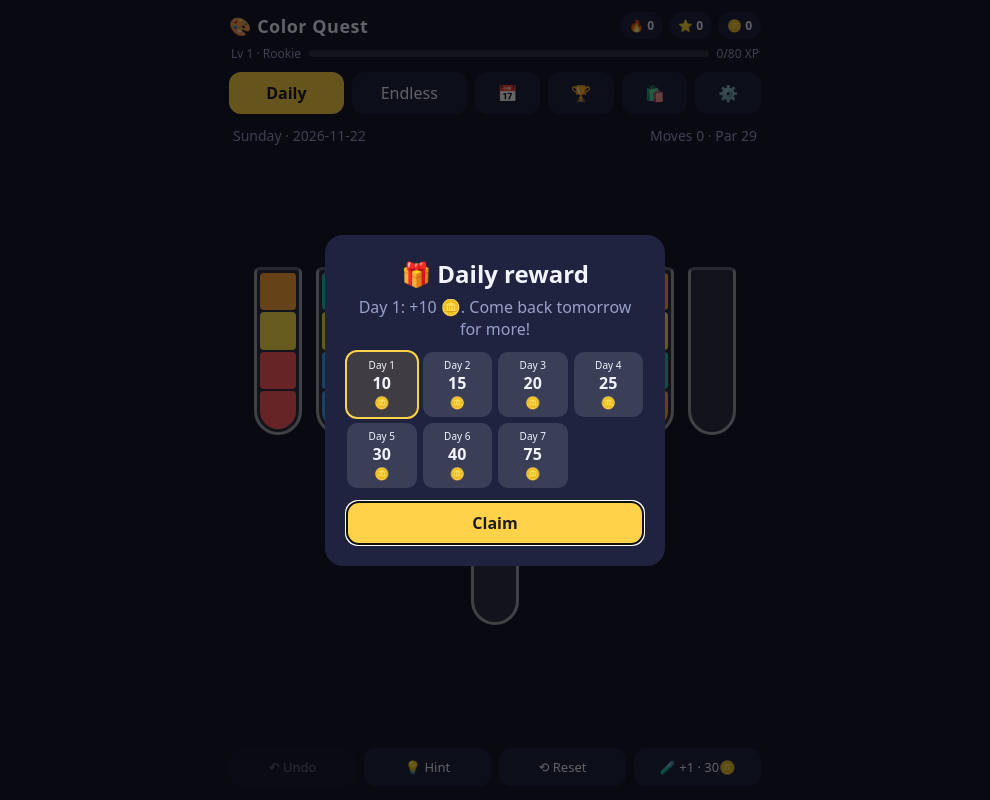
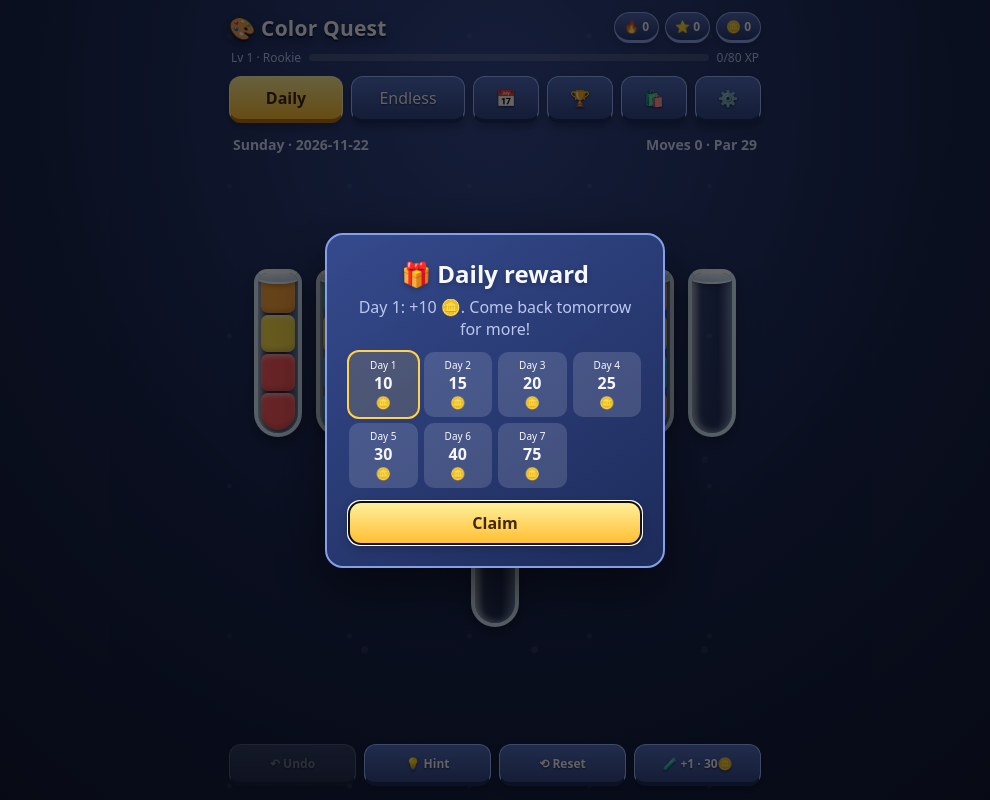
Before and after one commit to siddik-web/color-quest-pwa, a website: page index.html in a window 1280 px wide. Shown: the whole page, without its empty margins (145-1135 px from the left). Drawn offline with Linux system fonts and the light colour scheme.

Commit message:
Refresh Color Quest UI with polished 2D game styling

```diff
--- a/index.html
+++ b/index.html
@@ -77,6 +77,29 @@ dialog .row button{flex:1}
 .dr.got{opacity:.45}
 .dr.now{outline:2px solid var(--accent);background:rgba(255,210,74,.15)}
 #confetti{position:fixed;left:0;top:0;width:100%;height:100%;pointer-events:none}
+</style>
+<style>
+/* Color Quest 2D graphics refresh */
+:root{--bg:#172044;--panel:#263568;--text:#f7f8ff;--muted:#bbc7ee;--accent:#ffd24a;--glass:rgba(255,255,255,.14)}
+html,body{background:radial-gradient(ellipse at 50% 12%,#354b91 0%,#19254e 52%,#10172f 100%);background-attachment:fixed}
+#app{background-image:radial-gradient(circle at 12% 24%,#ffffff12 0 2px,transparent 3px),radial-gradient(circle at 88% 42%,#ffffff12 0 3px,transparent 4px);background-size:120px 150px,170px 190px}
+h1{font-size:21px;font-weight:900;letter-spacing:.2px;text-shadow:0 2px 0 #101a42,0 4px 14px #0008}
+.chip{background:linear-gradient(180deg,#5269b2,#293b76);border:1px solid #91a9ed;border-bottom-width:3px;color:#e7eeff;box-shadow:0 3px 8px #0003}
+nav button,footer button{background:linear-gradient(180deg,#536dc0,#344988);border:1px solid #9bb8ff;border-bottom:4px solid #1c2c61;box-shadow:0 4px 8px #0004;text-shadow:0 1px 2px #18214a}
+nav button.on,button.on{background:linear-gradient(180deg,#fff09b,#ffbe31);border-color:#fff3b6;border-bottom-color:#b97413;color:#422708;text-shadow:none;box-shadow:0 4px 10px #0004}
+button:disabled{filter:saturate(.55)}
+#board{filter:drop-shadow(0 8px 12px #0002)}
+.bottle{border:4px solid #d9edff;border-top:4px solid #f5fbff;border-radius:14px 14px 25px 25px;background:linear-gradient(90deg,#ffffff55,#b9e1ff18 22%,#ffffff08 65%,#ffffff44);box-shadow:inset 4px 0 7px #fff7,inset -4px 0 8px #8ab8e866,0 5px 12px #0004;overflow:hidden}
+.bottle:before{content:"";position:absolute;left:-5px;right:-5px;top:-5px;height:12px;border-radius:50%;background:linear-gradient(180deg,#fff,#b8d4f5);border:2px solid #eff8ff;box-shadow:0 2px 5px #0004}
+.bottle.sel{box-shadow:0 0 0 3px #ffdf63,0 12px 18px #0005,inset 4px 0 7px #fff7}
+.bottle.done{border-color:#91ffb7;box-shadow:0 0 18px #7dffb088,inset 4px 0 7px #fff7}
+.seg{border-radius:7px;box-shadow:inset 0 3px 4px #ffffff66,inset 0 -3px 4px #0002,0 1px 2px #0002}
+.seg:first-child{border-bottom-left-radius:18px;border-bottom-right-radius:18px}
+#info{font-weight:700;color:#d5defd}
+footer button{font-weight:750;font-size:12px}
+dialog{background:linear-gradient(145deg,#354a8d,#1d2b5a);border:2px solid #859fe9;box-shadow:0 18px 55px #0008}
+dialog h2{font-weight:900;text-shadow:0 2px 5px #0004}
+@media(max-width:380px){nav{gap:5px}nav button{font-size:11px;padding:9px 1px}footer{gap:5px}footer button{font-size:11px}}
 </style>
 </head>
 <body>
```
